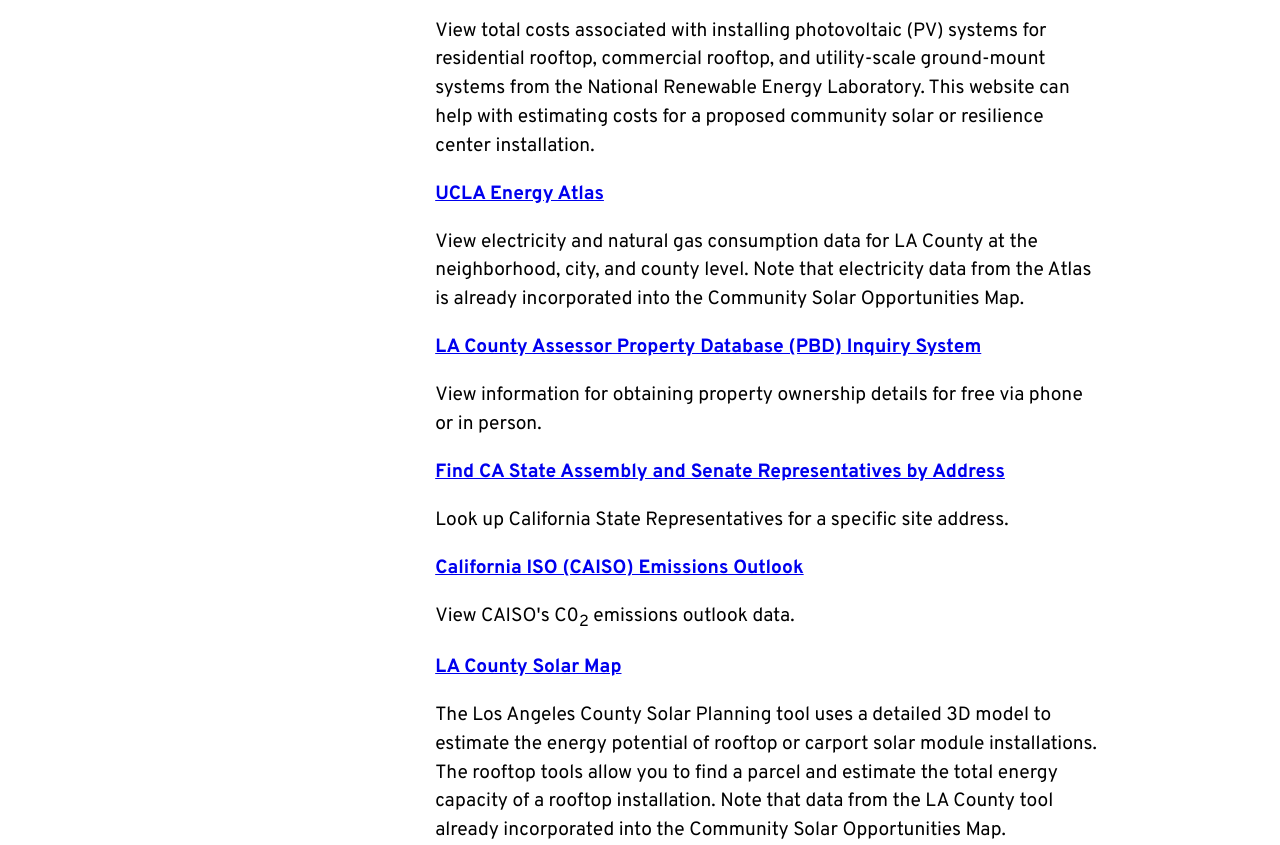
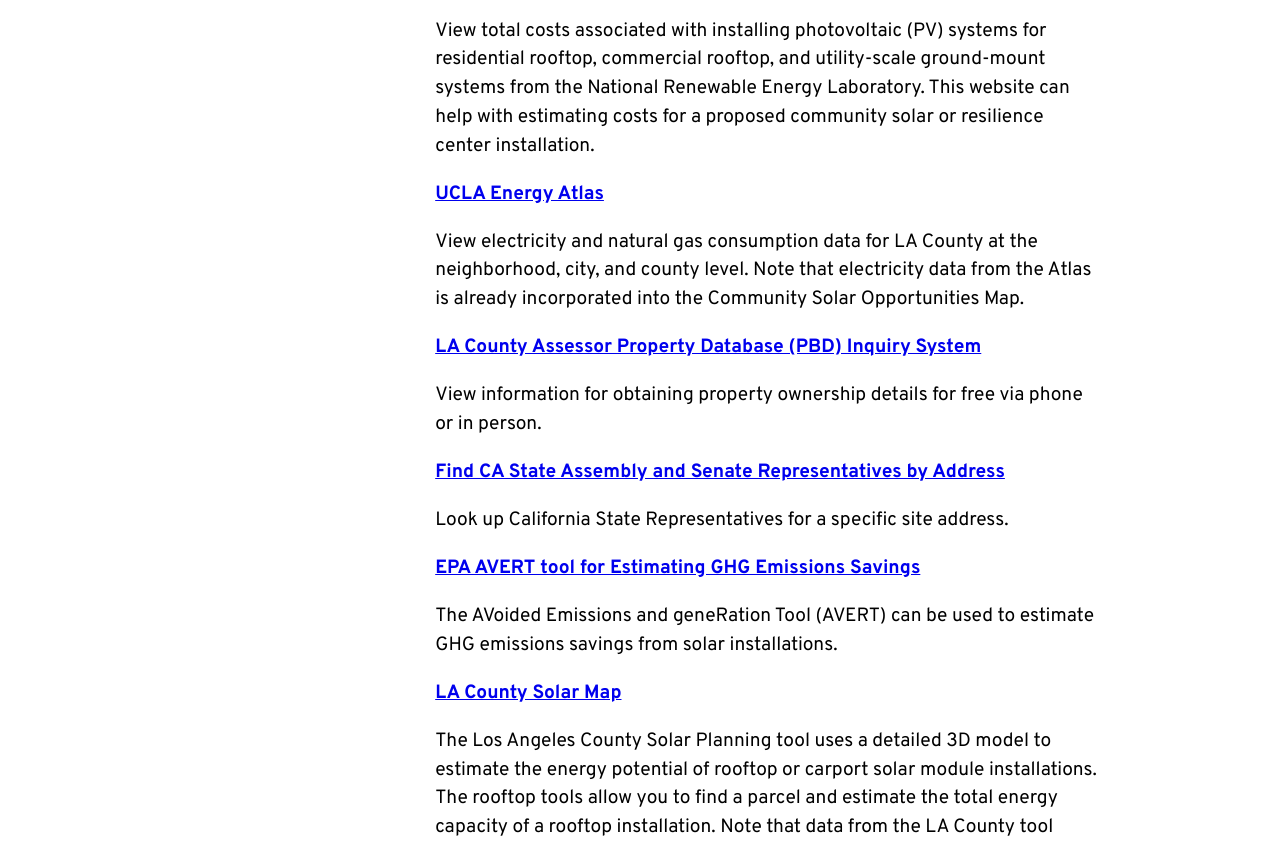
Before and after one commit to laurenstrug/solar-tool.github.io, a plain HTML site: page resources.html in a window 1280 px wide. Shown: the part 238-1083 px from the top of the page. Drawn offline with Linux system fonts and the light colour scheme.

Commit message:
update resources

```diff
--- a/resources.html
+++ b/resources.html
@@ -64,9 +64,10 @@
       <p><a href="http://findyourrep.legislature.ca.gov/" target="_blank"><b>
         Find CA State Assembly and Senate Representatives by Address</b></a></p>
         <p>Look up California State Representatives for a specific site address.</p>
-      <p><a href="http://www.caiso.com/TodaysOutlook/Pages/emissions.aspx" target="_blank"><b>
-          California ISO (CAISO) Emissions Outlook</b></a></p>
-      <p>View CAISO's C0<sub>2</sub> emissions outlook data.</p>
+      <p><a href="https://www.epa.gov/avert/avert-web-edition" target="_blank"><b>
+          EPA AVERT tool for Estimating GHG Emissions Savings</b></a></p>
+      <p>The AVoided Emissions and geneRation Tool (AVERT) can be used to estimate
+        GHG emissions savings from solar installations.</p>
       <p><a href="https://apps.gis.lacounty.gov/solar/m/?viewer=solarmap" target="_blank"><b>
         LA County Solar Map</b></a></p>
           <p>The Los Angeles County Solar Planning tool uses a detailed 3D model
```
